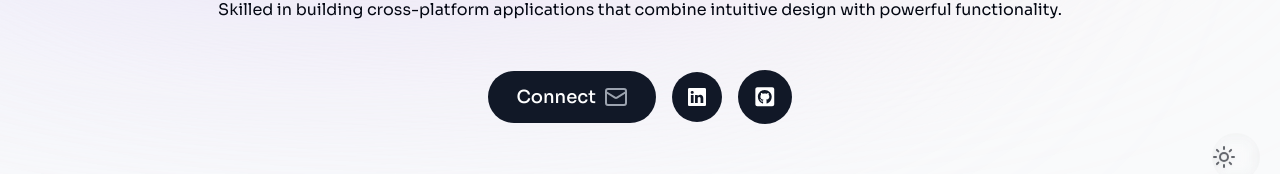
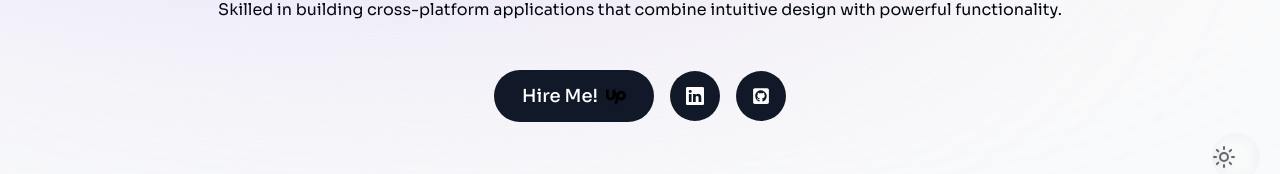
Before and after one commit to noumanhafeez/Portfolio, a Next.js app: page / in a window 1280 px wide. Shown: the part 592-766 px from the top of the page. Built offline with nearby package versions, Linux system fonts and the light colour scheme.

Commit message:
add upwork link

```diff
--- a/components/intro.tsx
+++ b/components/intro.tsx
@@ -7,6 +7,7 @@ import { BsLinkedin } from "react-icons/bs";
 import { FaGithubSquare } from "react-icons/fa";
 import { Mail } from "lucide-react";
 import { motion } from "framer-motion"
+import upwork from '../public/upwork.png'
 import { Fade } from "react-awesome-reveal";
 import { useSectionInView } from "@/lib/useInView";
 
@@ -76,14 +77,15 @@ export default function Intro() {
             className="flex sm:flex-row items-center justify-center
             gap-4 px-4 text-lg font-medium">
                 <Link
-                href="https://mail.google.com/"
+                href="https://www.upwork.com/freelancers/~010b8f4f5e594bde3c?mp_source=share"
                 target="_blank"
                 className="group bg-gray-900 text-white px-7 py-3 flex
                 items-center gap-2 rounded-full outline-non focus:scale-110
                 hover:scale-110 hover:bg-gray-950 dark:bg-white/10 active:scale-150
                 transition"
                 >
-                    Connect <Mail color={"#9ca3af"}/>
+                    Hire Me!
+                    <img src='/upwork2.png' alt="Upwork" className="w-5 h-5" />
                 </Link>
                 <a
                 className="bg-gray-900 p-4 text-white flex items-center gap-2
@@ -96,7 +98,7 @@ export default function Intro() {
                 </a>
                 <a
                 className="bg-gray-900 p-4 text-white flex items-center gap-2
-                text-[1.35rem] rounded-full focus:scale-[1.15] hover:scale-[1.15]
+                rounded-full focus:scale-[1.15] hover:scale-[1.15]
                 active:scale-105 transition cursor-pointer borderblack
                 dark:bg-white/10 dark:text-white/60"
                 href="https://github.com/noumanhafeez"
```
Also changed, not shown: public/upwork2.png (added).
